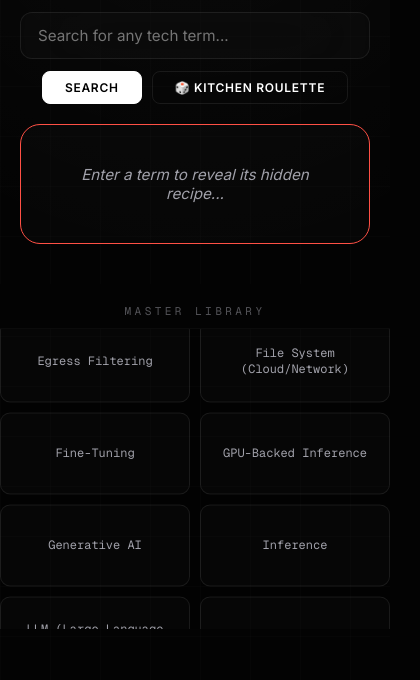
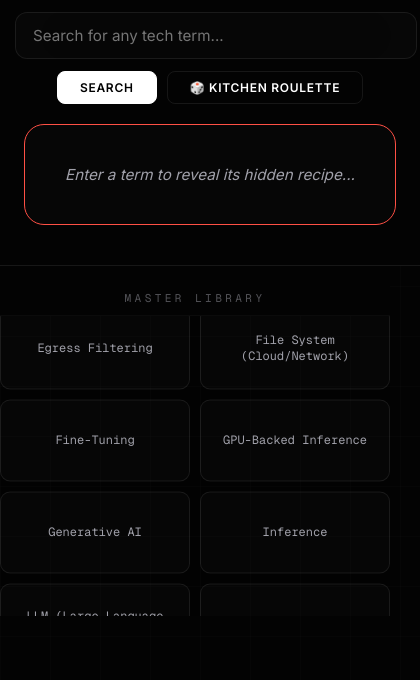
Before and after one commit to sz-ccc/tech-analogy-app, a website: page index.html in a window 390 px wide. Shown: the part 164-844 px from the top of the page, 420 px wide, since content can reach past the window. Drawn offline with nearby package versions, Linux system fonts and the light colour scheme.

Commit message:
Final fix for laptop layout: Unified scroll to prevent dictionary/library overlap

```diff
--- a/index.html
+++ b/index.html
@@ -61,63 +61,54 @@
             overflow-x: hidden;
         }
 
-        /* Container that lets content flow naturally on mobile/laptop but stays fixed on desktop */
+        /* The fix: Use a standard flow for all devices. */
         .page-wrapper {
             display: flex;
             flex-direction: column;
-            flex: 1;
+            width: 100%;
+            height: auto;
+            min-height: 100vh;
         }
 
+        /* Top section will grow based on content and never overlap the next div */
         .top-section {
-            padding: 30px 20px 20px 20px;
+            width: 100%;
+            padding: 40px 20px 30px 20px;
             z-index: 100;
-            flex-shrink: 0;
             display: flex;
             flex-direction: column;
-            justify-content: flex-start;
+            align-items: center;
             border-bottom: 1px solid var(--border-default);
-            transition: all 0.8s var(--ease-out-expo);
+            background: var(--bg);
+            flex-shrink: 0;
         }
 
+        /* Sticky header for the library stays below the top section */
         .library-header-static {
             background-color: var(--bg);
-            padding: 20px 20px 10px 20px;
-            flex-shrink: 0;
+            padding: 25px 20px 10px 20px;
             z-index: 90;
             border-bottom: 1px solid rgba(255, 255, 255, 0.03);
+            position: sticky;
+            top: 0; /* Stays at top of screen after scrolling past top-section */
         }
 
+        /* The library viewport: we give it a generous fixed height so the animation works */
         .scroll-area {
-            flex: 1;
-            padding: 0;
+            width: 100%;
+            height: 450px; /* Consistent height for the floating wall */
             background-color: rgba(0, 0, 0, 0.2);
             overflow: hidden;
             position: relative;
+            flex-shrink: 0;
+            margin-bottom: 50px;
         }
 
-        /* Large Monitor: Desktop Side-by-Side (or top/bottom fixed) */
-        @media (min-width: 1200px) {
-            body { height: 100vh; overflow: hidden; }
-            .top-section { height: 35vh; min-height: 280px; }
-            body.has-result .top-section { height: 60vh; }
-        }
-
-        /* Laptop & Mobile: Stack everything and scroll naturally */
-        @media (max-width: 1199px) {
-            body { overflow-y: auto; height: auto; }
-            .top-section { height: auto; min-height: auto; border-bottom: none; }
-            .scroll-area {
-                height: 300px; /* Give the wall a nice fixed height box on mobile */
-                flex: none;
-                margin-bottom: 40px;
-            }
-            .library-header-static { position: sticky; top: 0; z-index: 110; }
-        }
-
+        /* Responsive refinements */
         @media (max-width: 768px) {
             h1 { font-size: 1.8rem; }
-            .h1-sub { font-size: 0.8rem; }
-            .card { padding: 20px; }
+            .top-section { padding: 30px 15px; }
+            .scroll-area { height: 300px; }
         }
 
         .container { max-width: 850px; margin: 0 auto; width: 100%; }
@@ -133,6 +124,7 @@
             display: flex;
             gap: 10px;
             margin: 15px auto 12px auto;
+            width: 100%;
             max-width: 450px;
             background: rgba(255, 255, 255, 0.02);
             border: 1px solid var(--border-default);
@@ -153,7 +145,7 @@
         button.roulette-btn { background: transparent; color: #fff; border: 1px solid var(--border-default); }
         button:hover { transform: translateY(-2px); box-shadow: 0 10px 20px rgba(0,0,0,0.3); }
 
-        #results { flex: 1; display: flex; align-items: flex-start; justify-content: center; overflow: hidden; margin-bottom: 20px; }
+        #results { width: 100%; display: flex; align-items: flex-start; justify-content: center; overflow: visible; margin-bottom: 10px; }
 
         .card {
             position: relative;
@@ -164,8 +156,6 @@
             box-shadow: 0 30px 80px rgba(0,0,0,0.7);
             width: 100%;
             max-width: 750px;
-            max-height: 100%;
-            overflow-y: auto;
             animation: slideIn 0.8s var(--ease-out-expo);
             backdrop-filter: blur(20px);
             transition: border-color 1.5s ease;
@@ -234,7 +224,7 @@
         }
     </style>
 </head>
-<body class="has-result-default">
+<body>
 
 <div class="page-wrapper">
     <div class="top-section">
@@ -383,6 +373,11 @@
                 }
             }, 400 + (index * 150));
         });
+
+        // Final sanity check: scroll to the result if it's off-screen
+        setTimeout(() => {
+            card.scrollIntoView({ behavior: 'smooth', block: 'center' });
+        }, 500);
     }
 
     document.getElementById('searchInput').onkeyup = (e) => { if (e.key === 'Enter') handleSearch(); };
```
